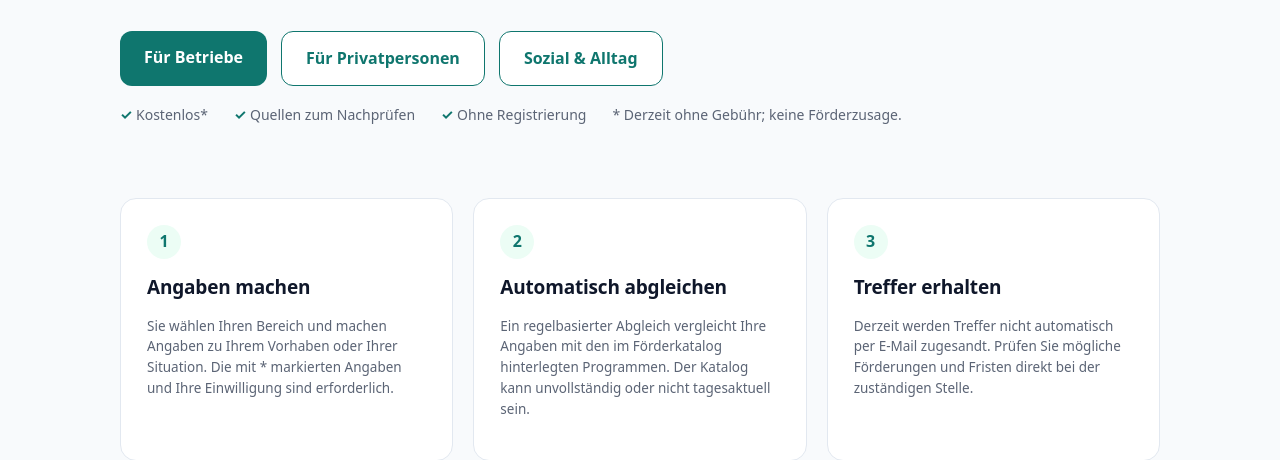
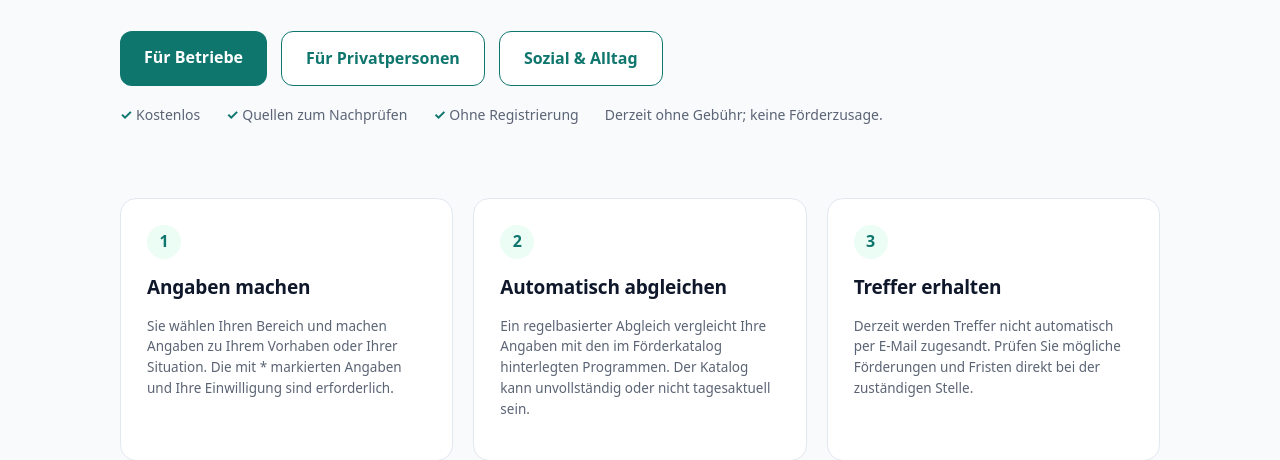
Before and after one commit to balubaerbot/FoerderRadar, a FastAPI app: page / in a window 1280 px wide. Shown: the part 447-907 px from the top of the page. Run offline with FastAPI, Linux system fonts and the light colour scheme; some libraries are stand-ins or nearby versions.

Commit message:
start: Sternchen bei Kostenlos entfernt

```diff
--- a/app/templates/start.html
+++ b/app/templates/start.html
@@ -14,10 +14,10 @@
       <a class="btn btn-o" href="/formular?typ=sozial">Sozial &amp; Alltag</a>
     </div>
     <div class="trust">
-      <span><b>✓</b> Kostenlos*</span>
+      <span><b>✓</b> Kostenlos</span>
       <span><b>✓</b> Quellen zum Nachprüfen</span>
       <span><b>✓</b> Ohne Registrierung</span>
-      <span class="small">* Derzeit ohne Gebühr; keine Förderzusage.</span>
+      <span class="small">Derzeit ohne Gebühr; keine Förderzusage.</span>
     </div>
   </section>
 
```
